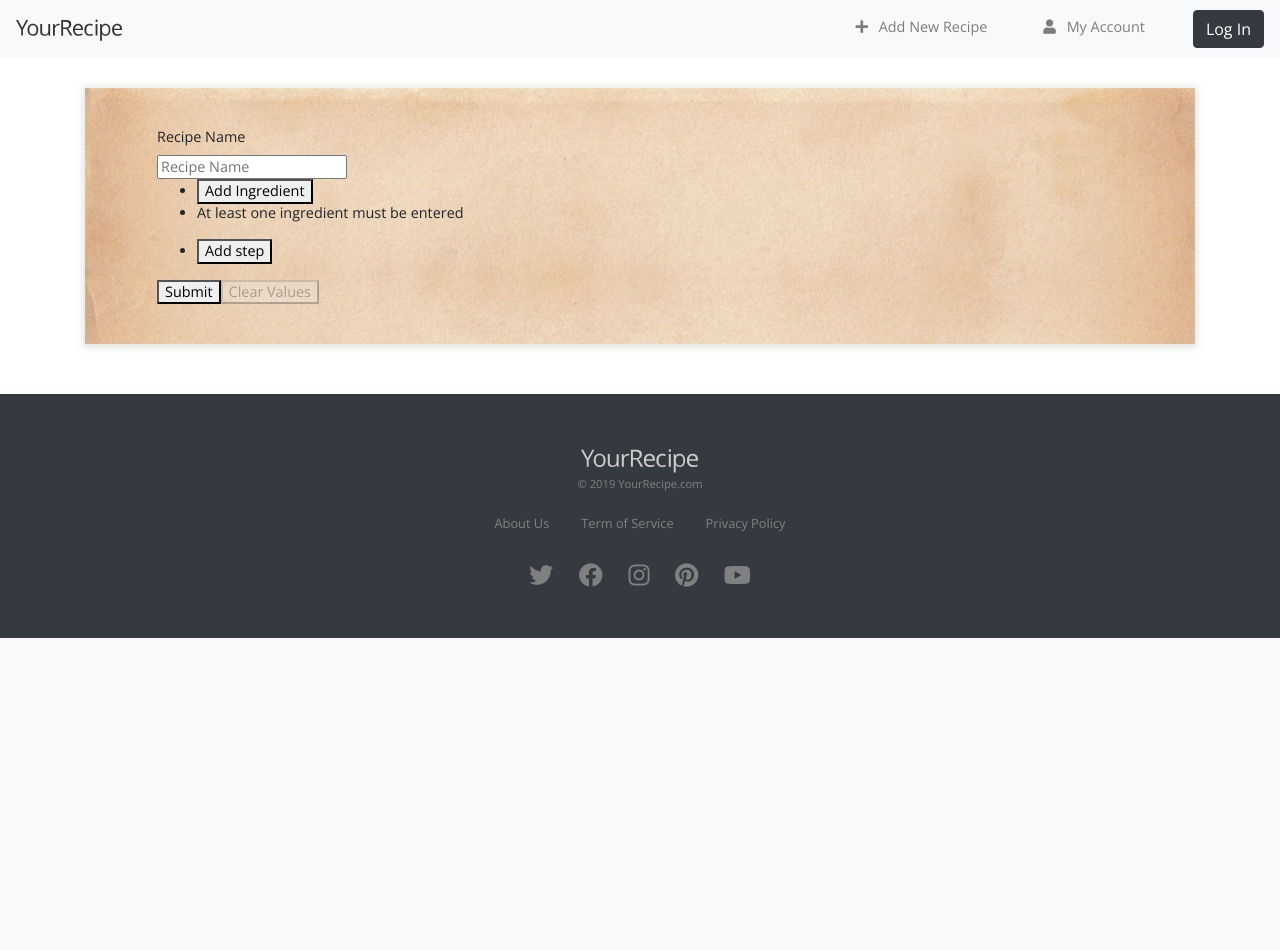
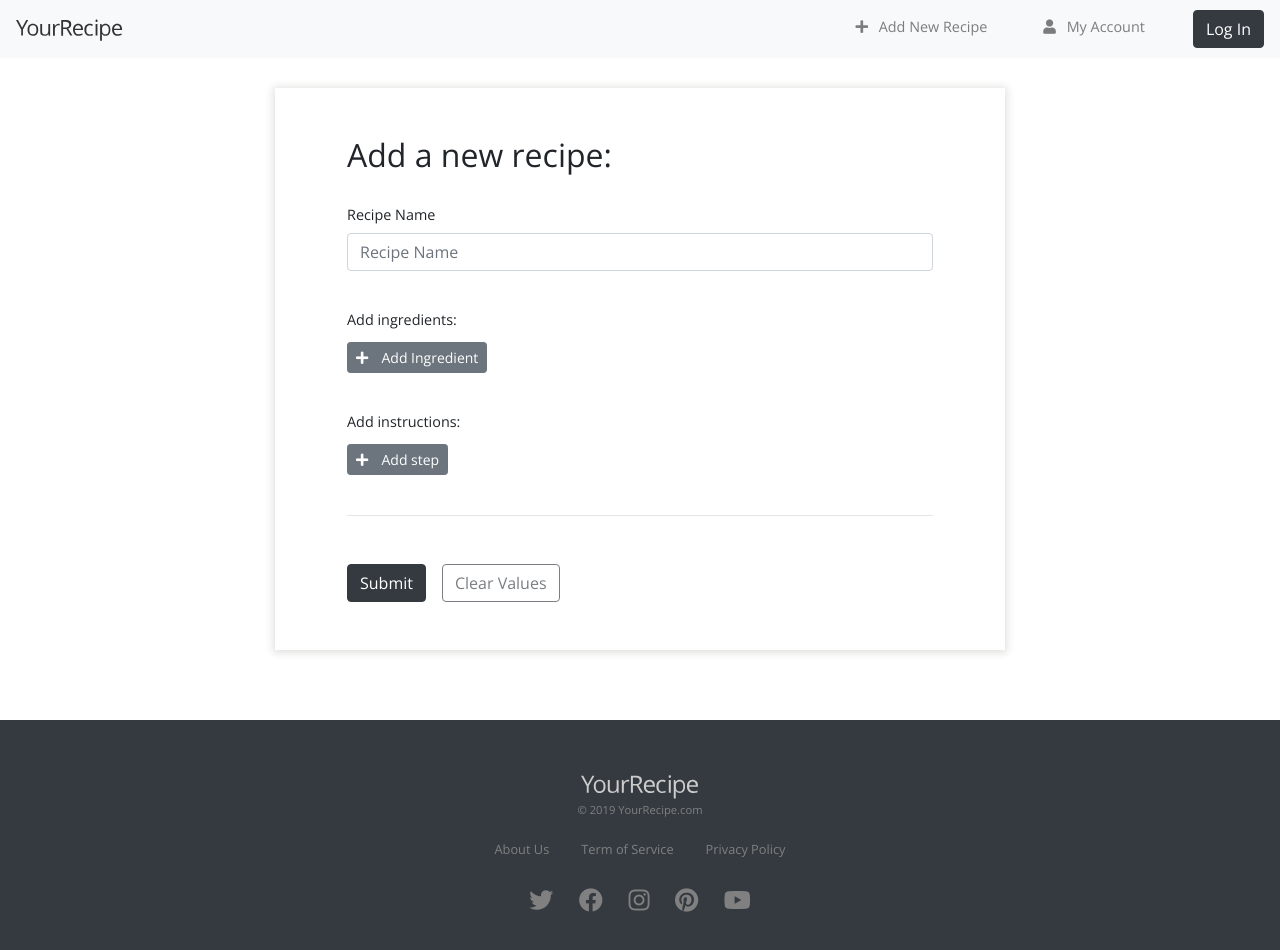
Before and after one commit to iulialupu/YourRecipe, a React (Create React App) app in the folder client/: page /recipe/create in a window 1280 px wide. Shown: the top 950 px of the page. Before the commit the page ends 800 px from the top, so only its background shows below. Built offline with nearby package versions, Linux system fonts and the light colour scheme.

Commit message:
style add-recipe component w/ react-bootstrap

```diff
--- a/client/src/App.css
+++ b/client/src/App.css
@@ -244,9 +244,46 @@ a:hover .recipe-title .name-text {
 .add-recipe-container {
   background-color: white;
   padding-top: 30px;
-  padding-bottom: 50px;
+  padding-bottom: 70px;
 }
 .add-recipe {
-  padding: 2.5rem 4.5rem;
+  padding: 3rem 4.5rem;
   box-shadow: var(--light-shadow);
 }
+
+.add-recipe h2 {
+  margin-bottom: 2rem;
+}
+
+.form-add-multiple {
+  margin: 2.5rem 0;
+}
+.form-add-multiple ul {
+  list-style-type: none;
+  padding: 0;
+}
+.form-add-multiple ul li {
+  border-radius: 5px;
+  margin-bottom: 0.8rem;
+  position: relative;
+}
+
+.plus-icon {
+  margin-right: 0.6rem;
+}
+.delete-btn {
+  border-top-left-radius: 0;
+  border-bottom-left-radius: 0;
+  padding-left: 0.8rem;
+  padding-right: 0.8rem;
+  border-left: none;
+}
+.ingredients-input-field {
+  border-top-right-radius: 0;
+  border-bottom-right-radius: 0;
+  border-right: none;
+}
+
+.submit-btnd-group {
+  margin-top: 3rem;
+}
--- a/client/src/components/AddRecipe/index.js
+++ b/client/src/components/AddRecipe/index.js
@@ -1,69 +1,131 @@
 import React from "react";
 import Container from "react-bootstrap/Container";
+import Form from "react-bootstrap/Form";
+import Row from "react-bootstrap/Row";
+import Col from "react-bootstrap/Col";
+import Button from "react-bootstrap/Button";
 import { Field, FieldArray, reduxForm } from "redux-form";
+
 import validate from "./validate";
 
 class AddRecipe extends React.Component {
   renderField = ({ input, label, type, meta: { touched, error } }) => (
     <div>
-      <label>{label}</label>
-      <div>
-        <input {...input} type={type} placeholder={label} />
+      <Form.Label>{label}</Form.Label>
+      <Form.Control {...input} type={type} placeholder={label} />
       {touched && error && <span>{error}</span>}
-      </div>
     </div>
   );
 
-  renderIngredients = ({ fields, meta: { error } }) => (
+  renderIngredientsField = ({
+    input,
+    label,
+    type,
+    meta: { touched, error }
+  }) => (
+    <>
+      <Form.Control
+        className="ingredients-input-field"
+        {...input}
+        type={type}
+        placeholder={label}
+      />
+      {touched && error && <span>{error}</span>}
+    </>
+  );
+
+  renderInstructionsField = ({
+    input,
+    label,
+    type,
+    meta: { touched, error }
+  }) => (
+    <>
+      <textarea
+        className="instructions-input-field form-control"
+        {...input}
+        type={type}
+        placeholder={label}
+      />
+      {touched && error && <span>{error}</span>}
+    </>
+  );
+
+  renderIngredients = ({ fields, meta: { touched, error } }) => (
+    <div className="form-add-multiple">
+      <Form.Label>Add ingredients:</Form.Label>
       <ul>
-      <li>
-        <button type="button" onClick={() => fields.push()}>
-          Add Ingredient
-        </button>
-      </li>
         {fields.map((ingredient, index) => (
-        <li key={index}>
-          <button
+          <li key={index} className="d-flex align-items-center">
+            <Field
+              name={ingredient}
+              type="text"
+              component={this.renderIngredientsField}
+              label={`Ingedient  ${index + 1}`}
+            />
+            <Button
+              className="delete-btn align-self-stretch"
+              size="sm"
+              variant="danger"
               type="button"
               title="Remove Ingedient"
               onClick={() => fields.remove(index)}
-          />
-          <Field
-            name={ingredient}
-            type="text"
-            component={this.renderField}
-            label={`Ingedient`}
-          />
+            >
+              <i className="fas fa-trash-alt" />
+            </Button>
           </li>
         ))}
-      {error && <li className="error">{error}</li>}
+        <Button
+          className="mt-1"
+          size="sm"
+          variant="secondary"
+          type="button"
+          onClick={() => fields.push()}
+        >
+          <i className="plus-icon fas fa-plus" /> Add Ingredient
+        </Button>
+        {touched && error && <li className="error">{error}</li>}
       </ul>
+    </div>
   );
 
   renderInstructions = ({ fields, meta: { error } }) => (
+    <div className="form-add-multiple">
+      <Form.Label>Add instructions:</Form.Label>
       <ul>
-      <li>
-        <button type="button" onClick={() => fields.push()}>
-          Add step
-        </button>
-      </li>
         {fields.map((ingredient, index) => (
           <li key={index}>
-          <button
+            <Field
+              name={ingredient}
+              type="textarea"
+              component={this.renderInstructionsField}
+              label={`Instruction ${index + 1}`}
+            />
+            <Button
+              className="align-self-stretch mt-1"
+              size="sm"
+              variant="danger"
               type="button"
               title="Remove Step"
               onClick={() => fields.remove(index)}
-          />
-          <Field
-            name={ingredient}
-            type="text"
-            component={this.renderField}
-            label={`Instruction ${index + 1}`}
-          />
+            >
+              <i className="plus-icon fas fa-trash-alt" /> Remove
+            </Button>
           </li>
         ))}
+        <Button
+          className="mt-1"
+          variant="secondary"
+          sm={2}
+          size="sm"
+          type="button"
+          onClick={() => fields.push()}
+        >
+          <i className="plus-icon fas fa-plus" /> Add step
+        </Button>
         {error && <li className="error">{error}</li>}
       </ul>
+    </div>
   );
 
   render() {
@@ -72,7 +134,10 @@ class AddRecipe extends React.Component {
     return (
       <main className="add-recipe-container">
         <Container>
-          <div className="add-recipe paper-bg">
+          <Row className="justify-content-md-center">
+            <Col md={10} lg={8}>
+              <div className="add-recipe">
+                <h2>Add a new recipe:</h2>
                 <form onSubmit={handleSubmit}>
                   <Field
                     name="title"
@@ -80,58 +145,39 @@ class AddRecipe extends React.Component {
                     component={this.renderField}
                     label="Recipe Name"
                   />
+
                   <FieldArray
                     name="ingredients"
                     component={this.renderIngredients}
                   />
+
                   <FieldArray
                     name="intructions"
                     component={this.renderInstructions}
                   />
-              <div>
-                <button type="submit" disabled={submitting}>
+                  <hr />
+                  <div className="submit-btnd-group">
+                    <Button
+                      style={{ marginRight: "1rem" }}
+                      variant="dark"
+                      type="submit"
+                      disabled={submitting}
+                    >
                       Submit
-                </button>
-                <button
+                    </Button>
+                    <Button
+                      variant="outline-dark"
                       type="button"
                       disabled={pristine || submitting}
                       onClick={reset}
                     >
                       Clear Values
-                </button>
+                    </Button>
                   </div>
                 </form>
               </div>
-        </Container>
-      </main>
-    );
-    return (
-      <main className="add-recipe-container">
-        <Container>
-          <div className="add-recipe paper-bg">
-            {/* <form onSubmit={handleSubmit}>
-              <Field
-                name="title"
-                type="text"
-                component={renderField}
-                label="Recipe Name"
-              />
-              <FieldArray name="ingredients" component={renderIngredients} />
-              <FieldArray name="intructions" component={renderInstructions} />
-              <div>
-                <button type="submit" disabled={submitting}>
-                  Submit
-                </button>
-                <button
-                  type="button"
-                  disabled={pristine || submitting}
-                  onClick={reset}
-                >
-                  Clear Values
-                </button>
-              </div>
-            </form> */}
-          </div>
+            </Col>
+          </Row>
         </Container>
       </main>
     );
```
Lines whose indentation alone changed are shown as unchanged.
